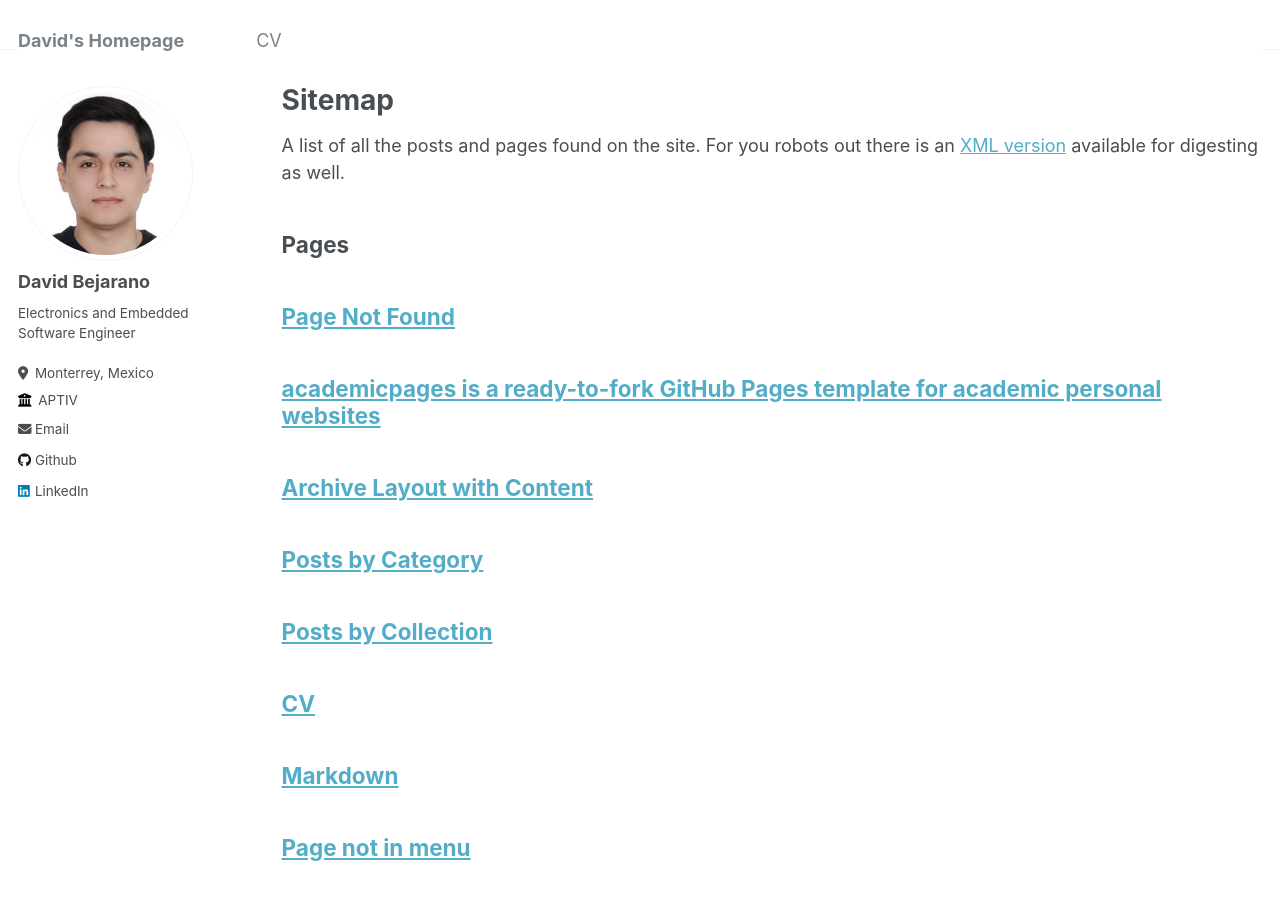
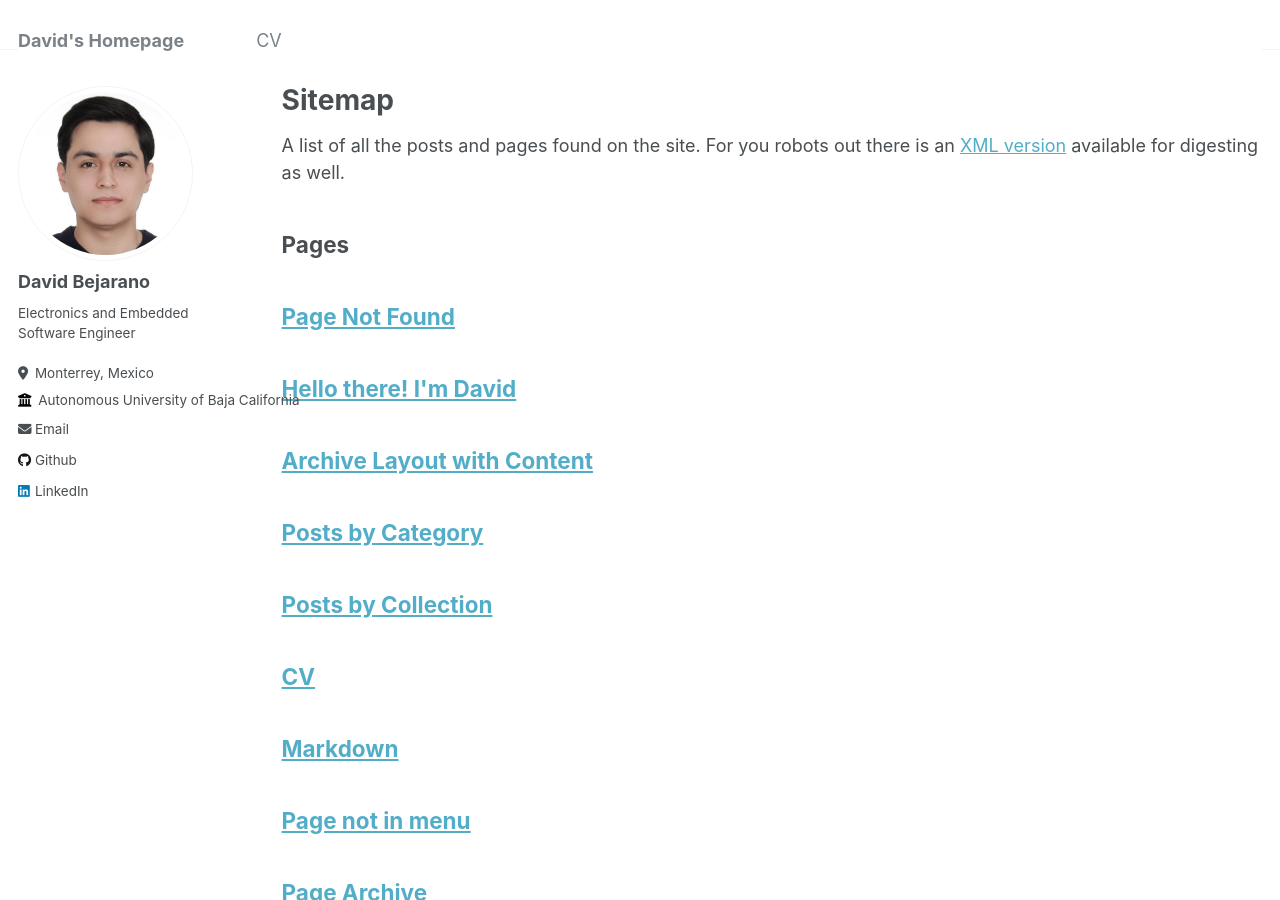
Before and after one commit to davidbejaranob/davidbejaranob.github.io, a Jekyll site: the page built from _pages/sitemap.md, in a window 1280 px wide and 900 px high. Built offline with Jekyll 4.4.1, drawn with Linux system fonts in a browser that asks for light colours.

```diff
--- a/_config.yml
+++ b/_config.yml
@@ -26,7 +26,7 @@ author:
   pronouns         : # example: "she/her"
   bio              : "Electronics and Embedded Software Engineer"
   location         : "Monterrey, Mexico"
-  employer         : "APTIV"
+  employer         : "Autonomous University of Baja California"
   uri              : # URL
   email            : "dbejaranobazan@gmail.com"
 
```
Also changed, not shown: _pages/about.md (+8 -5 lines), 1 other file.
